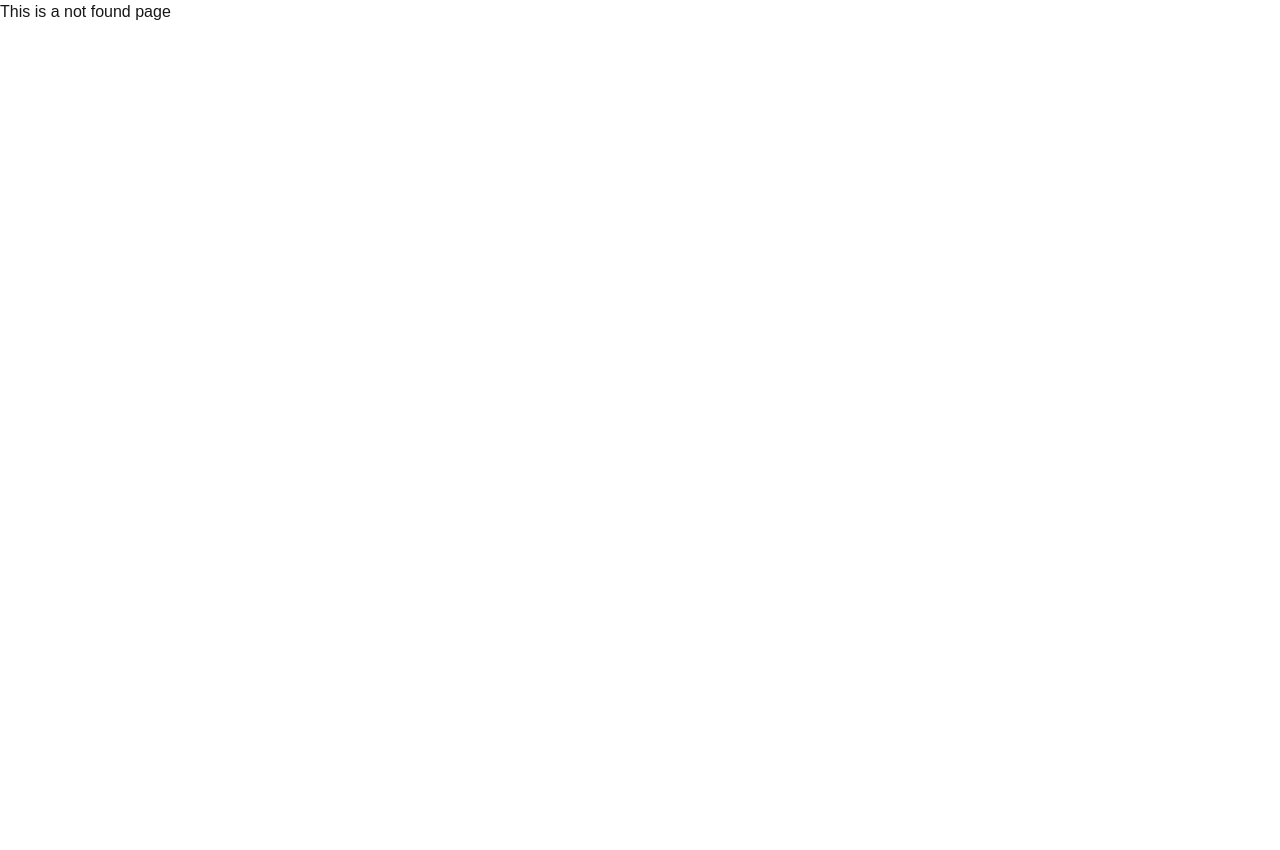
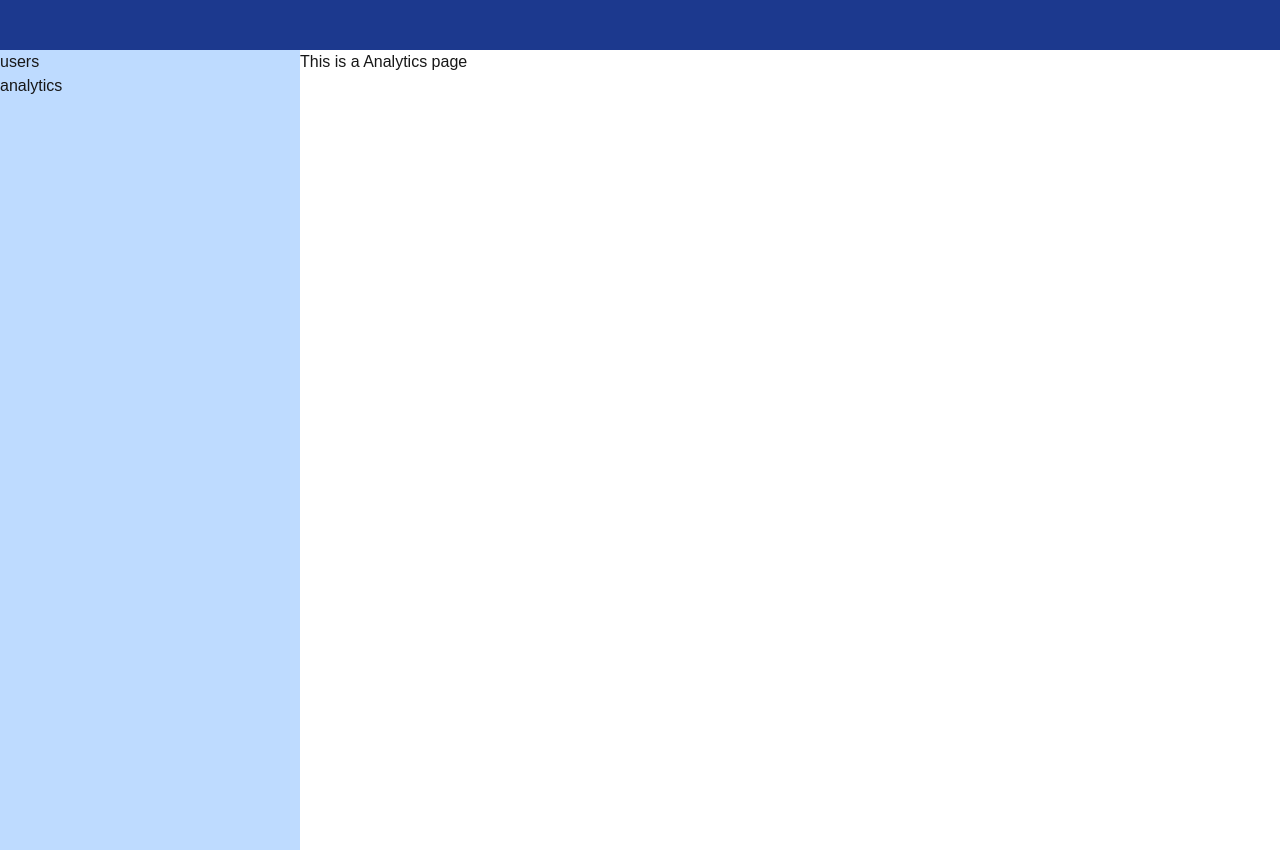
Before and after one commit to SufiyanShahidDev/First-Next-App, a Next.js app: page /dashboard/analytics in a window 1280 px wide. Before the commit this address had no page. Before the commit the page ends 800 px from the top, so only its background shows below. Built offline with nearby package versions, Linux system fonts and the light colour scheme.

Commit message:
Initial commit

```diff
--- /dev/null
+++ b/app/dashboard/analytics/page.tsx
@@ -0,0 +1,9 @@
+import React from 'react'
+
+const Analytics = () => {
+  return (
+    <div>This is a Analytics page</div>
+  )
+}
+
+export default Analytics
--- /dev/null
+++ b/app/dashboard/layout.tsx
@@ -0,0 +1,29 @@
+import Link from "next/link";
+import React from "react";
+
+const layout = ({ children }: { children: React.ReactNode }) => {
+  return (
+    <div>
+      {/* Navbar */}
+      <div className="bg-blue-900 h-[50px]"></div>
+
+      <div className="flex">
+        {/* sidebar */}
+        <div className="bg-blue-200 w-[300px] h-screen">
+          <ul>
+            <Link href={"/dashboard/users"}>
+              <li>users</li>
+            </Link>
+            <Link href={"/dashboard/analytics"}>
+              <li>analytics</li>
+            </Link>
+          </ul>
+        </div>
+        {/* body */}
+        <div>{children}</div>
+      </div>
+    </div>
+  );
+};
+
+export default layout;
--- /dev/null
+++ b/app/dashboard/page.tsx
@@ -0,0 +1,9 @@
+import React from 'react'
+
+const Page = () => {
+  return (
+    <div>This is a body of dashboard</div>
+  )
+}
+
+export default Page
--- /dev/null
+++ b/app/dashboard/users/page.jsx
@@ -0,0 +1,9 @@
+import React from 'react'
+
+const Users = () => {
+  return (
+    <div>This is a Users page</div>
+  )
+}
+
+export default Users
```
